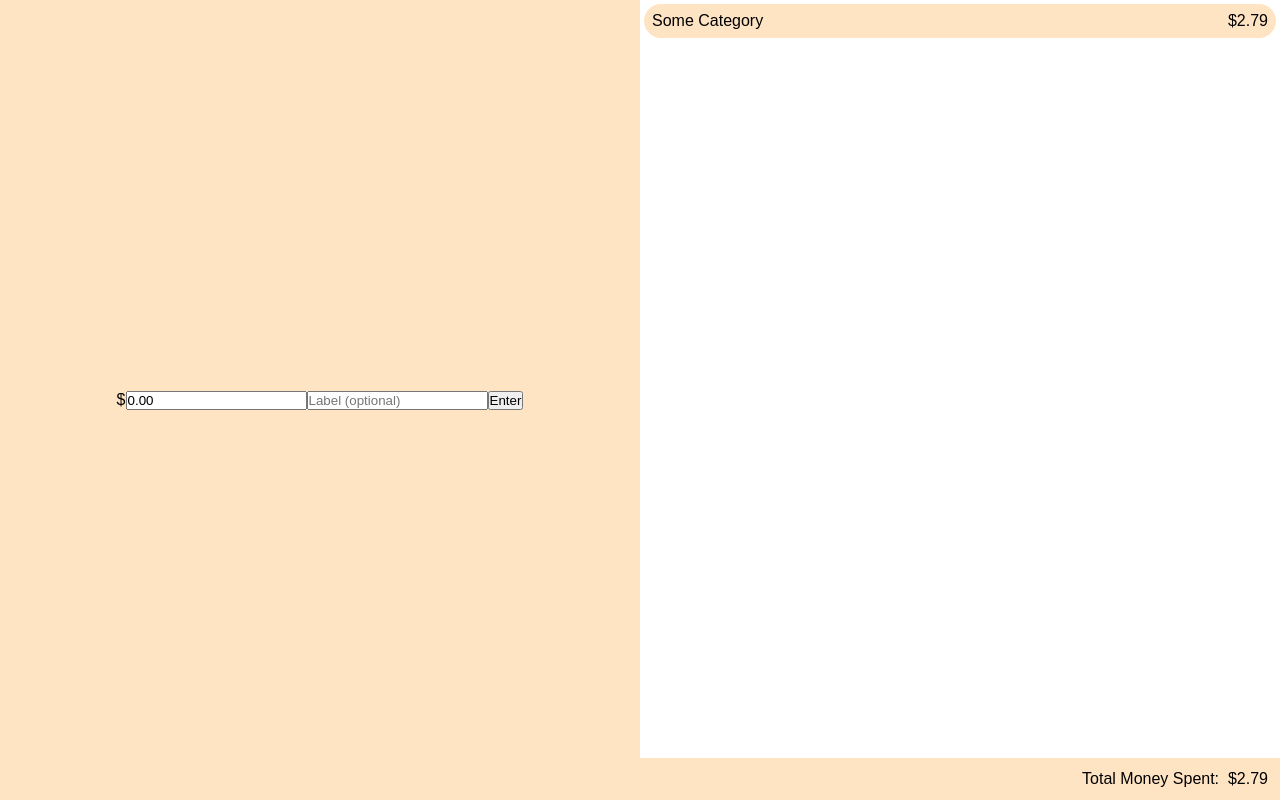
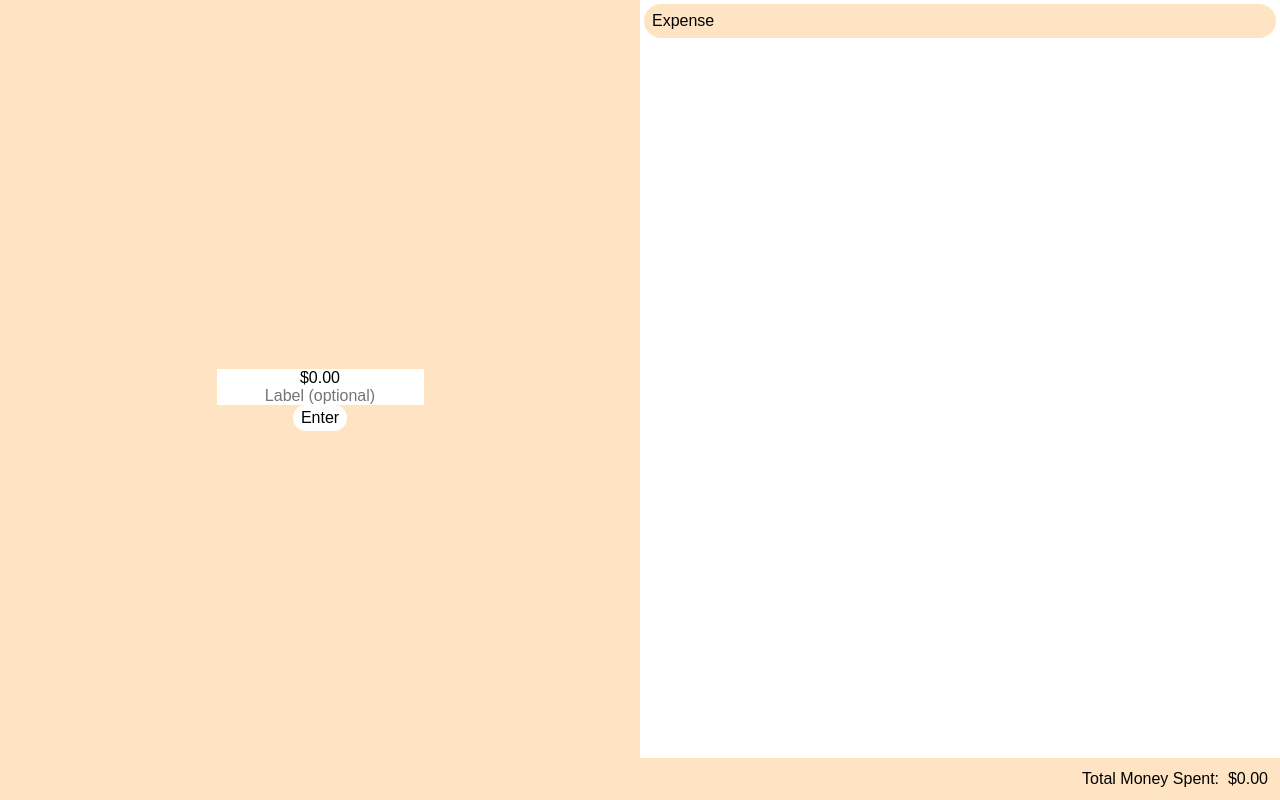
Before and after one commit to ianDougherty0706/wallet, a plain HTML site: page index.html in a window 1280 px wide. Both pictures are taken after a click on the button "Enter". Drawn offline with Linux system fonts and the light colour scheme; a web font is replaced by a local one.

Commit message:
This commit adds the fucntionality to submit a card with a price and a label

```diff
--- a/app/script.js
+++ b/app/script.js
@@ -1,3 +1,7 @@
+const priceInput = document.getElementById("priceInput");
+const labelInput = document.getElementById("labelInput");
+const enterButton = document.getElementById("enterButton");
+const output = document.getElementById('output');
 
 /**
  * This function will take a raw number containing text (that would come from eronious user input),
@@ -11,10 +15,10 @@ function extractNumber(stringNumber) {
   let numbersArray = [];
   let stripLeadingZero = true;
   for (let i = 0; i < stringNumberLen; i++) {
-    if (stringNumber[i] !== "0") {
+    if (stringNumber[i+1] !== "0") {
       stripLeadingZero = false;
     }
-    if (!stripLeadingZero && stringNumber[i] !== "," && stringNumber[i] !== ".") {
+    if (!stripLeadingZero && stringNumber[i] !== "," && stringNumber[i] !== "." && stringNumber[i] !== '$') {
       numbersArray.push(stringNumber[i]);
     }
   }
@@ -46,15 +50,39 @@ function makeProperNumber(arrayNumber) {
     }
     count++;
   }
-  const formattedInt = wholeIntComma + decimalInt;
+  const formattedInt = `$${wholeIntComma}${decimalInt}`;
   return formattedInt;
 }
 
+function resetInputFields() {
+  priceInput.value = '';
+  labelInput.value = '';
+}
 
-const priceInput = document.getElementById("priceInput");
+function createExpenseCard(amount, label) {
+  const expense = document.createElement('div');
+  expense.classList.add('expense');
+  const expenseLabel = document.createElement('div');
+  expenseLabel.classList.add('expense-label');
+  expenseLabel.textContent = label !== ''? label : 'Expense';
+  expense.appendChild(expenseLabel);
+  const price = document.createElement('div');
+  price.classList.add('price');
+  price.textContent = amount;
+  expense.appendChild(price);
+  output.appendChild(expense);
+  resetInputFields();
+}
+
+
 
 priceInput.addEventListener("input", (e) => {
   const extractedNumber = extractNumber(e.target.value);
   const properNumber = makeProperNumber(extractedNumber);
   e.target.value = properNumber;
 });
+
+
+enterButton.addEventListener("click", () => {
+  createExpenseCard(priceInput.value, labelInput.value);
+});
--- a/index.html
+++ b/index.html
@@ -4,24 +4,20 @@
     <meta charset="UTF-8" />
     <meta name="viewport" content="width=device-width, initial-scale=1.0" />
     <link rel="stylesheet" href="styles/styles.css" />
-    <title>Codespaces</title>
+    <title>Wallet</title>
   </head>
   <body>
     <div id="viewport" class="viewport">
       <section id="app" class="app">
         <div id="userInput" class="user-input">
-          <span>$</span><input type="text" placeholder="0.00" id="priceInput" class="price-input" />
-          <input type="text" placeholder="Label (optional)" id="nameInput" class="name-input" />
+          <input type="text" placeholder="$0.00" autocomplete="off" id="priceInput" class="price-input" />
+          <input type="text" placeholder="Label (optional)" autocomplete="off" id="labelInput" class="label-input" />
           <button id="enterButton" class="enter-button">Enter</button>
         </div>
         <div id="output" class="output">
-          <div class="expense">
-            <div class="expense-label">Some Category</div>
-            <div class="price">$2.79</div>
-          </div>
           <div id="total" class="total">
             <p>Total Money Spent:</p>
-            <div id="totalValue" class="total-value">$2.79</div>
+            <div id="totalValue" class="total-value">$0.00</div>
         </div>
       </section>
     </div>
--- a/styles/styles.css
+++ b/styles/styles.css
@@ -9,11 +9,13 @@
 }
 
 input {
-
+  font-size: 1rem;
+  border: hidden;
+  text-align: center;
 }
 
-input:active {
-
+input:focus {
+  outline: none;
 }
 
 .viewport{
@@ -36,6 +38,7 @@ input:active {
   width: 100%;
   height: 100%;
   display: flex;
+  flex-direction: column;
   justify-content: center;
   align-items: center;
 }
@@ -70,3 +73,19 @@ input:active {
 .total-value {
   margin-left: 1ch;
 }
+
+.enter-button {
+  padding: .25rem .5rem;
+  font-size: 1rem;
+  border: hidden;
+  border-radius: 5rem;
+  background-color: rgb(255, 255, 255);
+}
+
+.enter-button:hover {
+  background-color: hsl(0, 0%, 95%);
+}
+
+.enter-button:active {
+  background-color: hsl(0, 0%, 90%);
+}
```
